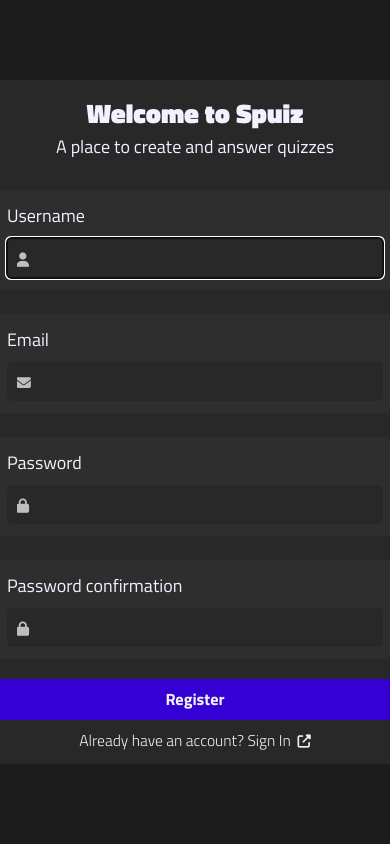
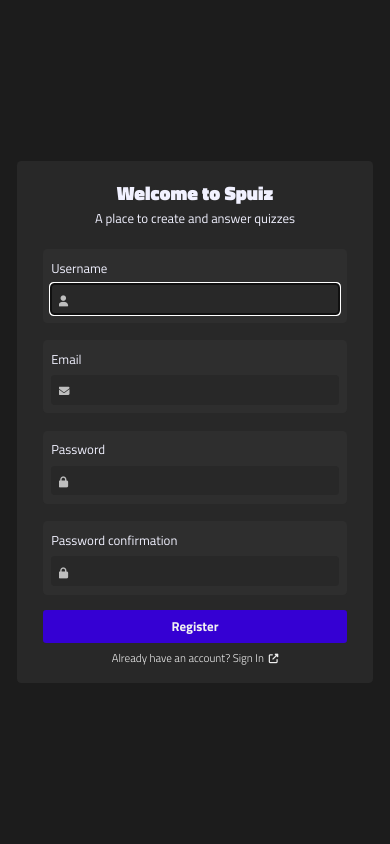
Before and after one commit to Spimy/Spuiz, a Django app: page /register/ in a window 390 px wide. Run offline with Django 3.2, Linux system fonts and the light colour scheme; some libraries are stand-ins or nearby versions.

Commit message:
Change font instead of padding for mobile responsiveness

```diff
--- a/apps/accounts/static/accounts/css/auth.css
+++ b/apps/accounts/static/accounts/css/auth.css
@@ -52,10 +52,12 @@
 }
 
 #authentication .fields .field input {
+    font-size: 0.85em;
     border-radius: 0.25em;
 }
 
 #authentication .submit-btn {
+    font-size: 0.75em;
     width: 100%;
     margin: 0.5em 0;
 }
@@ -78,7 +80,9 @@
 }
 
 @media (max-width: 480px) {
-    #authentication .authentication-form {
-        padding: 0.5em;
+
+    #authentication {
+        font-size: 0.9rem;
     }
+
 }
```
